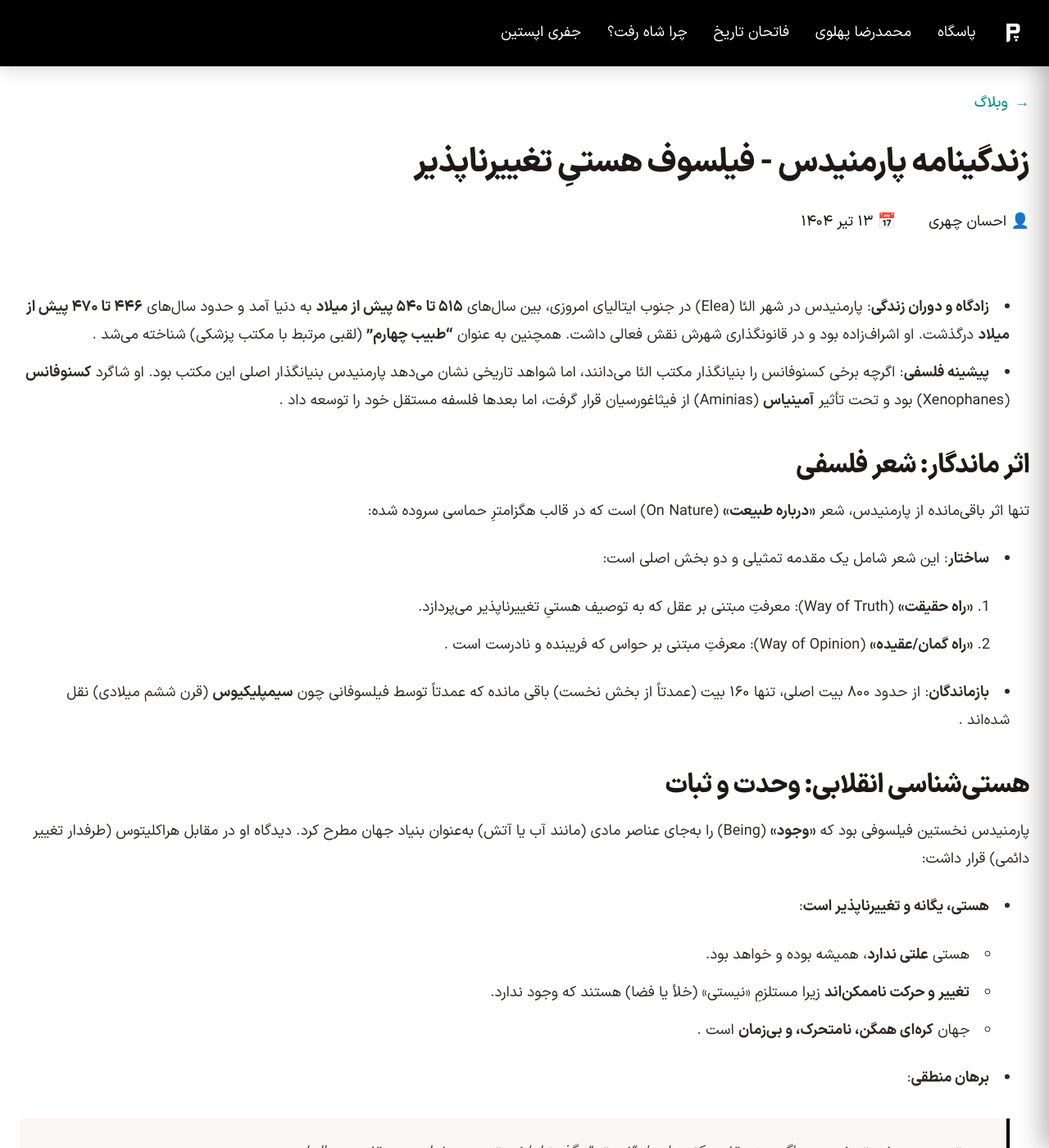
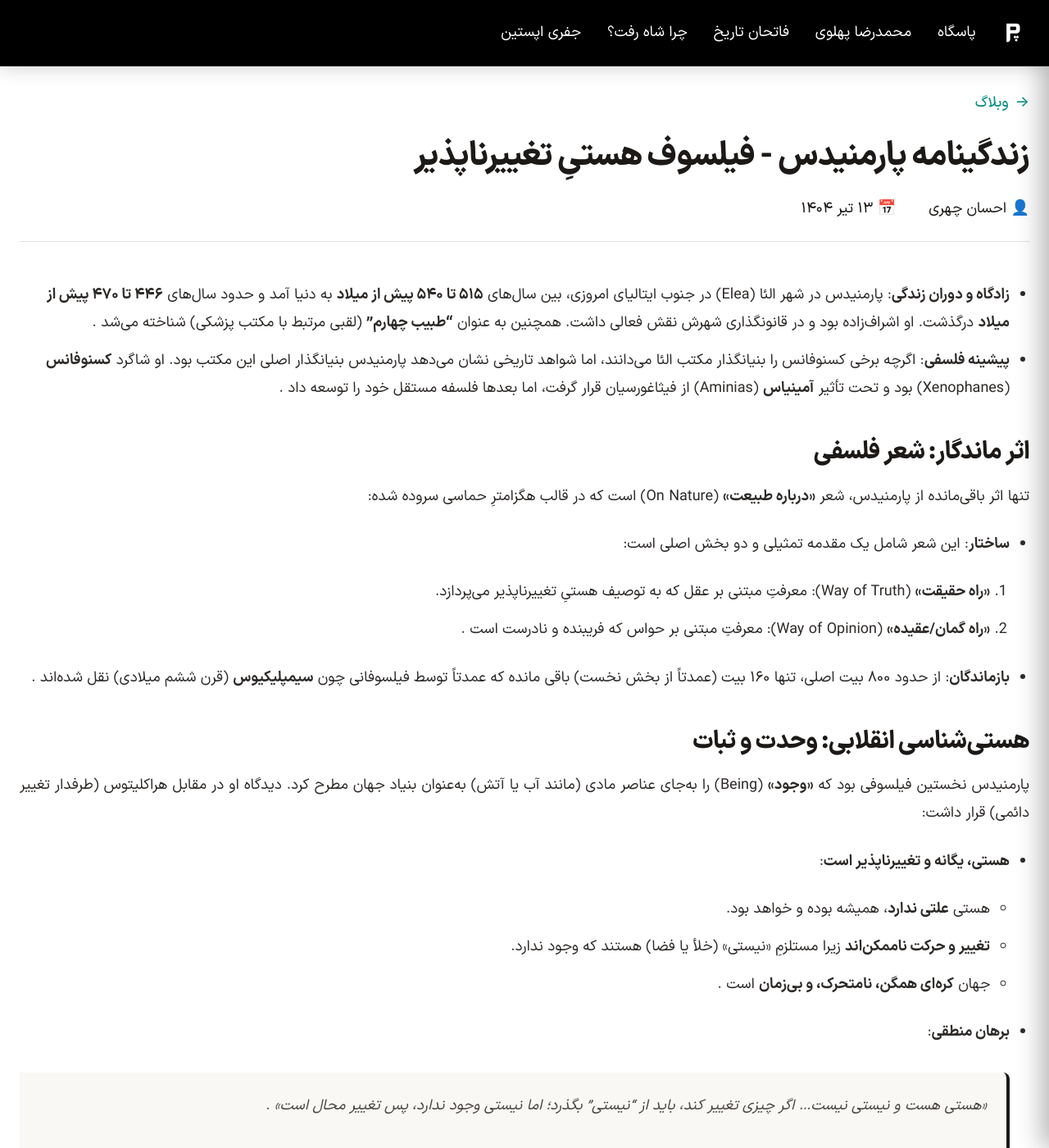
Before and after one commit to darkblog/darkblog.github.io, a Jekyll site: the page built from _posts/2025-7-4-54.md, in a window 1280 px wide and 1400 px high. Shown: the whole window at 82% size. Built offline with Jekyll 4.4.1, drawn with Linux system fonts in a browser that asks for light colours.

Commit message:
Update default.html

```diff
--- a/_layouts/default.html
+++ b/_layouts/default.html
@@ -112,15 +112,16 @@
     * { box-sizing: border-box; margin: 0; padding: 0; }
     @font-face {
       font-family: 'vazir';
-      src: url('https://www.pasgah.org/blog.woff2') format('woff2 supports variations'), url('https://www.pasgah.org/blog.woff2') format('woff2');
+      src: url('https://www.pasgah.org/blog.woff2') format('woff2');
       font-weight: 100 900;
       font-display: swap;
     }
     :root { --header-height: 5rem; --gap: clamp(1rem, 2vw, 2rem); --font-size-base: 1.125rem; }
-    body { font-family: 'vazir', sans-serif; font-weight: 400; background-color: #f8f1e9; color: #1e1b1a; line-height: 1.6; min-height: 100vh; display: flex; flex-direction: column; font-size: var(--font-size-base); }
+    body { font-family: 'vazir', system-ui, -apple-system, sans-serif; font-weight: 400; background-color: #f8f1e9; color: #1e1b1a; line-height: 1.6; min-height: 100vh; display: flex; flex-direction: column; font-size: var(--font-size-base); -webkit-font-smoothing: antialiased; }
     main { flex: 1; }
+    a:focus-visible, button:focus-visible { outline: 3px solid #2dd4bf; outline-offset: 2px; }
     .sr-only { position: absolute; width: 1px; height: 1px; padding: 0; margin: -1px; overflow: hidden; clip: rect(0, 0, 0, 0); white-space: nowrap; border: 0; }
-    .site-header { position: fixed; top: 0; left: 0; right: 0; z-index: 50; background-color: #000000; border-bottom: 1px solid #2a2a2a; transition: transform 0.6s cubic-bezier(0.25, 0.1, 0.25, 1); box-shadow: 0 4px 20px rgba(0, 0, 0, 0.15); font-size: inherit; }
+    .site-header { position: fixed; top: 0; left: 0; right: 0; z-index: 50; background-color: #000000; border-bottom: 1px solid #2a2a2a; transition: transform 0.4s cubic-bezier(0.25, 1, 0.5, 1); box-shadow: 0 4px 20px rgba(0, 0, 0, 0.15); font-size: inherit; }
     .site-header.hidden-nav { transform: translateY(-100%); }
     .site-header.visible-nav { transform: translateY(0); }
     .header-inner { max-width: 80rem; margin: 0 auto; padding: 1.25rem clamp(1rem, 3vw, 1.5rem); display: flex; align-items: center; justify-content: flex-start; gap: var(--gap); }
@@ -130,63 +131,58 @@
     .desktop-nav ul { display: flex; align-items: center; gap: clamp(1rem, 2.5vw, 2.5rem); list-style: none; font-weight: 400; margin: 0; padding: 0; direction: rtl; font-size: inherit; }
     .desktop-nav a { color: white; text-decoration: none; transition: color 0.2s; white-space: nowrap; font-size: inherit; }
     .desktop-nav a:hover { color: #2dd4bf; }
-    .hamburger { display: none; flex-direction: column; gap: 0.375rem; background: none; border: none; padding: 0.25rem; cursor: pointer; margin-right: auto; flex-shrink: 0; font-size: inherit; }
-    .hamburger span { display: block; width: 1.75rem; height: 0.125rem; background-color: white; transition: all 0.3s ease; }
-    .hamburger.active span:nth-child(1) { transform: rotate(45deg) translate(5px, 5px); }
-    .hamburger.active span:nth-child(2) { opacity: 0; }
-    .hamburger.active span:nth-child(3) { transform: rotate(-45deg) translate(6px, -6px); }
-    .hamburger-footer { display: flex; flex-direction: column; gap: 0.375rem; background: none; border: none; padding: 0.25rem; cursor: pointer; flex-shrink: 0; font-size: inherit; }
-    .hamburger-footer span { display: block; width: 1.75rem; height: 0.125rem; background-color: white; transition: all 0.3s ease; }
-    .hamburger-footer.active span:nth-child(1) { transform: rotate(45deg) translate(5px, 5px); }
-    .hamburger-footer.active span:nth-child(2) { opacity: 0; }
-    .hamburger-footer.active span:nth-child(3) { transform: rotate(-45deg) translate(6px, -6px); }
-    .mobile-nav-overlay { position: fixed; top: 0; left: 0; right: 0; bottom: 0; background-color: rgba(0, 0, 0, 0.6); z-index: 48; opacity: 0; visibility: hidden; transition: opacity 0.3s ease, visibility 0.3s ease; }
+    .hamburger, .hamburger-footer { display: none; flex-direction: column; gap: 0.375rem; background: none; border: none; padding: 0.25rem; cursor: pointer; flex-shrink: 0; font-size: inherit; }
+    .hamburger { margin-right: auto; }
+    .hamburger span, .hamburger-footer span { display: block; width: 1.75rem; height: 0.125rem; background-color: white; transition: transform 0.3s ease, opacity 0.3s ease; }
+    .hamburger.active span:nth-child(1), .hamburger-footer.active span:nth-child(1) { transform: rotate(45deg) translate(5px, 5px); }
+    .hamburger.active span:nth-child(2), .hamburger-footer.active span:nth-child(2) { opacity: 0; }
+    .hamburger.active span:nth-child(3), .hamburger-footer.active span:nth-child(3) { transform: rotate(-45deg) translate(6px, -6px); }
+    .mobile-nav-overlay { position: fixed; top: 0; left: 0; right: 0; bottom: 0; background-color: rgba(0, 0, 0, 0.6); z-index: 48; opacity: 0; visibility: hidden; transition: opacity 0.3s ease, visibility 0.3s ease; backdrop-filter: blur(4px); }
     .mobile-nav-overlay.open { opacity: 1; visibility: visible; }
     .mobile-nav { position: fixed; top: 0; left: auto; right: 0; bottom: 0; width: min(300px, 80vw); background-color: #000000; padding: calc(var(--header-height) + 1.75rem) clamp(1rem, 3vw, 2rem) 2rem; z-index: 49; transform: translateX(100%); transition: transform 0.35s cubic-bezier(0.4, 0, 0.2, 1); overflow-y: auto; box-shadow: -8px 0 30px rgba(0, 0, 0, 0.3); font-size: inherit; }
     .mobile-nav.open { transform: translateX(0); }
     .mobile-nav ul { display: flex; flex-direction: column; gap: 1.75rem; list-style: none; font-weight: 400; padding: 0; margin: 0; font-size: inherit; }
     .mobile-nav a { color: white; text-decoration: none; transition: color 0.2s; display: block; padding: 0.5rem 0; border-bottom: 1px solid rgba(255, 255, 255, 0.05); font-size: inherit; }
     .mobile-nav a:hover { color: #2dd4bf; }
-    .main-content { padding-top: calc(var(--header-height) + 2rem); padding-bottom: 1.5rem; padding-left: clamp(1rem, 3vw, 1.5rem); padding-right: clamp(1rem, 3vw, 1.5rem); background-color: white; font-size: inherit; }
+    .main-content { padding-top: calc(var(--header-height) + 2rem); padding-bottom: 2.5rem; padding-left: clamp(1rem, 3vw, 1.5rem); padding-right: clamp(1rem, 3vw, 1.5rem); background-color: white; font-size: inherit; }
     .main-content-inner { max-width: 80rem; margin: 0 auto; }
-    .article-list { display: grid; grid-template-columns: repeat(auto-fill, minmax(min(280px, 100%), 1fr)); gap: var(--gap); list-style: none; padding: 0; }
-    .article-item { background-color: white; border: 1px solid #e5e0db; border-radius: 1.5rem; overflow: hidden; transition: all 0.4s cubic-bezier(0.4, 0, 0.2, 1); }
-    .article-item:hover { transform: translateY(-10px); box-shadow: 0 12px 30px rgba(0, 0, 0, 0.08); }
+    .article-list { display: grid; grid-template-columns: repeat(auto-fill, minmax(min(290px, 100%), 1fr)); gap: var(--gap); list-style: none; padding: 0; }
+    .article-item { background-color: white; border: 1px solid #e5e0db; border-radius: 1.5rem; overflow: hidden; transition: transform 0.3s ease, box-shadow 0.3s ease; }
+    .article-item:hover { transform: translateY(-6px); box-shadow: 0 12px 30px rgba(0, 0, 0, 0.08); }
     .article-link { text-decoration: none; color: inherit; display: block; }
-    .article-item figure { margin: 0; }
+    .article-item figure { margin: 0; background-color: #f1ede8; }
     .article-item figure img { display: block; width: 100%; height: clamp(10rem, 20vw, 14rem); object-fit: cover; }
     .article-body { padding: clamp(1rem, 2.5vw, 1.75rem); font-size: inherit; }
     .article-body time { display: inline-block; color: #0d9488; margin-bottom: 0.5rem; font-size: inherit; }
-    .article-body h2 { font-weight: 800; line-height: 1.4; margin: 0 0 0.5rem 0; font-size: 1.75rem; letter-spacing: -0.02em; color: #1c1917; }
+    .article-body h2 { font-weight: 800; line-height: 1.4; margin: 0 0 0.5rem 0; font-size: 1.5rem; letter-spacing: -0.02em; color: #1c1917; }
     .article-body p { color: #4a4643; display: -webkit-box; -webkit-line-clamp: 3; -webkit-box-orient: vertical; overflow: hidden; font-size: inherit; }
-    .read-more { display: inline-flex; align-items: center; gap: 0.5rem; margin-top: 1.5rem; color: #0d9488; font-weight: 400; transition: color 0.2s; font-size: inherit; }
+    .read-more { display: inline-flex; align-items: center; gap: 0.5rem; margin-top: 1.5rem; color: #0d9488; font-weight: 500; transition: color 0.2s; font-size: inherit; }
     .read-more:hover { color: #0f766e; }
-    .load-more-wrapper { text-align: center; margin-top: var(--gap); font-size: inherit; }
-    .btn-primary { display: inline-flex; align-items: center; gap: 0.75rem; background-color: #1c1917; color: white; padding: 0.75rem 2rem; border-radius: 1rem; font-weight: 400; text-decoration: none; transition: background-color 0.2s; cursor: pointer; border: none; font-family: inherit; font-size: inherit; }
+    .load-more-wrapper { text-align: center; margin-top: calc(var(--gap) * 1.5); font-size: inherit; }
+    .btn-primary { display: inline-flex; align-items: center; gap: 0.75rem; background-color: #1c1917; color: white; padding: 0.75rem 2rem; border-radius: 1rem; font-weight: 500; text-decoration: none; transition: background-color 0.2s; cursor: pointer; border: none; font-family: inherit; font-size: inherit; }
     .btn-primary:hover { background-color: #000; }
     .post-header { margin-bottom: 3rem; }
-    .post-title { font-size: clamp(2rem, 5vw, 2.5rem); font-weight: 800; line-height: 1.3; color: #1c1917; margin-bottom: 2rem; letter-spacing: -0.02em; }
-    .post-breadcrumb { margin-bottom: 2rem; font-size: inherit; }
+    .post-title { font-size: clamp(1.8rem, 5vw, 2.5rem); font-weight: 800; line-height: 1.3; color: #1c1917; margin-bottom: 1.5rem; letter-spacing: -0.02em; }
+    .post-breadcrumb { margin-bottom: 1.5rem; font-size: inherit; }
     .post-breadcrumb a { display: inline-flex; align-items: center; gap: 0.5rem; color: #0d9488; text-decoration: none; font-weight: 500; font-size: inherit; }
     .post-breadcrumb a:hover { color: #0f766e; }
-    .post-meta { display: flex; align-items: center; gap: 2.5rem; flex-wrap: wrap; color: #1c1917; padding-bottom: 1.5rem; font-size: inherit; }
+    .post-meta { display: flex; align-items: center; gap: 2.5rem; flex-wrap: wrap; color: #1c1917; padding-bottom: 1.5rem; border-bottom: 1px solid #e5e0db; font-size: inherit; }
     .post-meta time { color: #1c1917; display: flex; align-items: center; gap: 0.35rem; font-size: inherit; }
     .post-author { display: flex; align-items: center; gap: 0.35rem; color: #1c1917; font-size: inherit; }
-    .post-author i, .post-meta time i { font-size: 1.1rem; color: #1c1917; }
     .post-image { margin-bottom: 2.5rem; }
     .post-image img { display: block; width: 100%; height: auto; border-radius: 1rem; }
     .article-content { line-height: 1.9; color: #2d2a28; margin-top: 2.5rem; font-size: inherit; }
-    .article-content h2 { font-weight: 800; margin: 2.5rem 0 1rem; color: #1c1917; font-size: clamp(1.5rem, 3.5vw, 2rem); letter-spacing: -0.02em; line-height: 1.4; }
-    .article-content p { margin-bottom: 1.5rem; font-size: inherit; }
-    .article-content a { color: #0d9488; text-decoration: none; font-weight: 500; }
-    .article-content a:hover { text-decoration: underline; }
+    .article-content h2 { font-weight: 800; margin: 2.5rem 0 1rem; color: #1c1917; font-size: clamp(1.4rem, 3.5vw, 1.85rem); letter-spacing: -0.02em; line-height: 1.4; }
+    .article-content p { margin-bottom: 1.5rem; font-size: inherit; text-align: justify; }
+    .article-content a { color: #0d9488; text-decoration: none; font-weight: 500; border-bottom: 1px dashed currentColor; }
+    .article-content a:hover { text-decoration: none; color: #0f766e; border-bottom-style: solid; }
     .article-content img { max-width: 100%; height: auto; border-radius: 0.75rem; margin: 2rem 0; }
-    .article-content blockquote { border-right: 4px solid #000000; padding-right: 1.5rem; margin: 2rem 0; color: #4a4643; background: #faf8f5; padding: 1.5rem; border-radius: 0; font-style: normal; }
-    .article-content ul, .article-content ol { margin: 1.5rem 0; padding-right: 1.5rem; list-style-position: inside; }
+    .article-content blockquote { border-right: 4px solid #1c1917; padding: 1.5rem; margin: 2rem 0; color: #4a4643; background: #faf8f5; border-radius: 0 0.5rem 0.5rem 0; }
+    .article-content ul, .article-content ol { margin: 1.5rem 0; padding-right: 1.5rem; }
     .article-content li { margin-bottom: 0.75rem; }
-    .article-content table { width: 100%; border-collapse: collapse; margin: 2rem 0; font-size: 1.1rem; border: 1px solid #e5e0db; border-radius: 0; box-shadow: 0 2px 8px rgba(0,0,0,0.04); display: block; overflow-x: auto; -webkit-overflow-scrolling: touch; direction: rtl; }
+    .article-content table { width: 100%; border-collapse: collapse; margin: 2rem 0; font-size: 1rem; border: 1px solid #e5e0db; box-shadow: 0 2px 8px rgba(0,0,0,0.04); display: block; overflow-x: auto; -webkit-overflow-scrolling: touch; direction: rtl; }
     .article-content table thead { background-color: #1c1917; color: #fff; }
-    .article-content table th, .article-content table td { padding: 2rem 2.5rem; border-bottom: 1px solid #e5e0db; white-space: normal; word-break: break-word; min-width: 10rem; text-align: right !important; direction: rtl !important; unicode-bidi: plaintext !important; }
+    .article-content table th, .article-content table td { padding: 1rem 1.5rem; border-bottom: 1px solid #e5e0db; white-space: normal; word-break: break-word; min-width: 10rem; text-align: right; direction: rtl; }
     .article-content table th { font-weight: 700; border-bottom: 2px solid #2d2a28; white-space: nowrap; }
     .article-content table tbody tr:last-child td { border-bottom: none; }
     .article-content table tbody tr:nth-child(even) { background-color: #faf8f5; }
@@ -197,7 +193,7 @@
     .footer-logo img { height: 2.5rem; width: auto; opacity: 0.9; transition: opacity 0.2s; }
     .footer-logo img:hover { opacity: 1; }
     body.no-scroll { overflow: hidden; }
-    @media (max-width: 768px) { .desktop-nav { display: none; } .hamburger { display: flex; } }
+    @media (max-width: 768px) { .desktop-nav { display: none; } .hamburger, .hamburger-footer { display: flex; } }
   </style>
 </head>
 <body>
```
Also changed, not shown: other parts of _layouts/default.html (+1 -1 lines).
